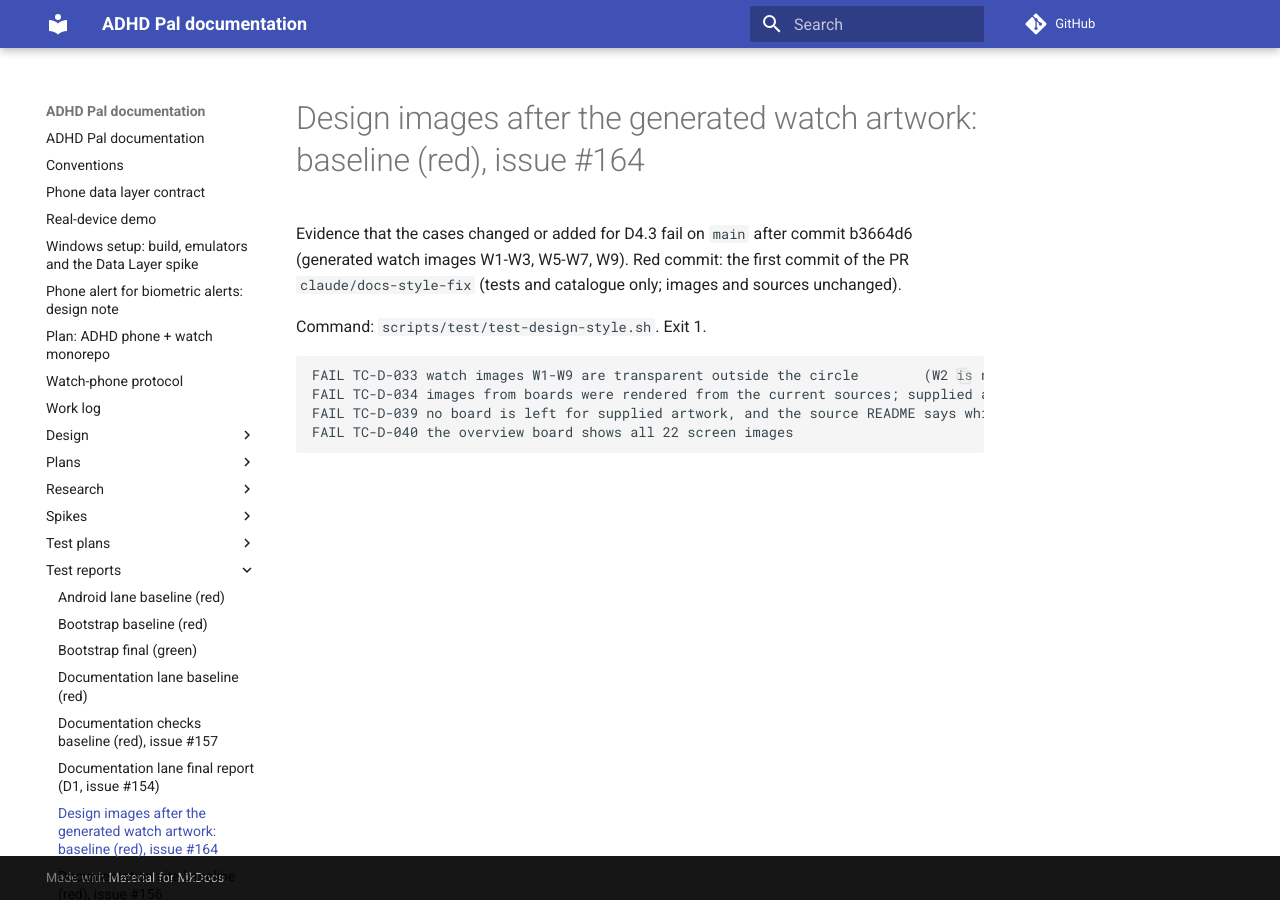
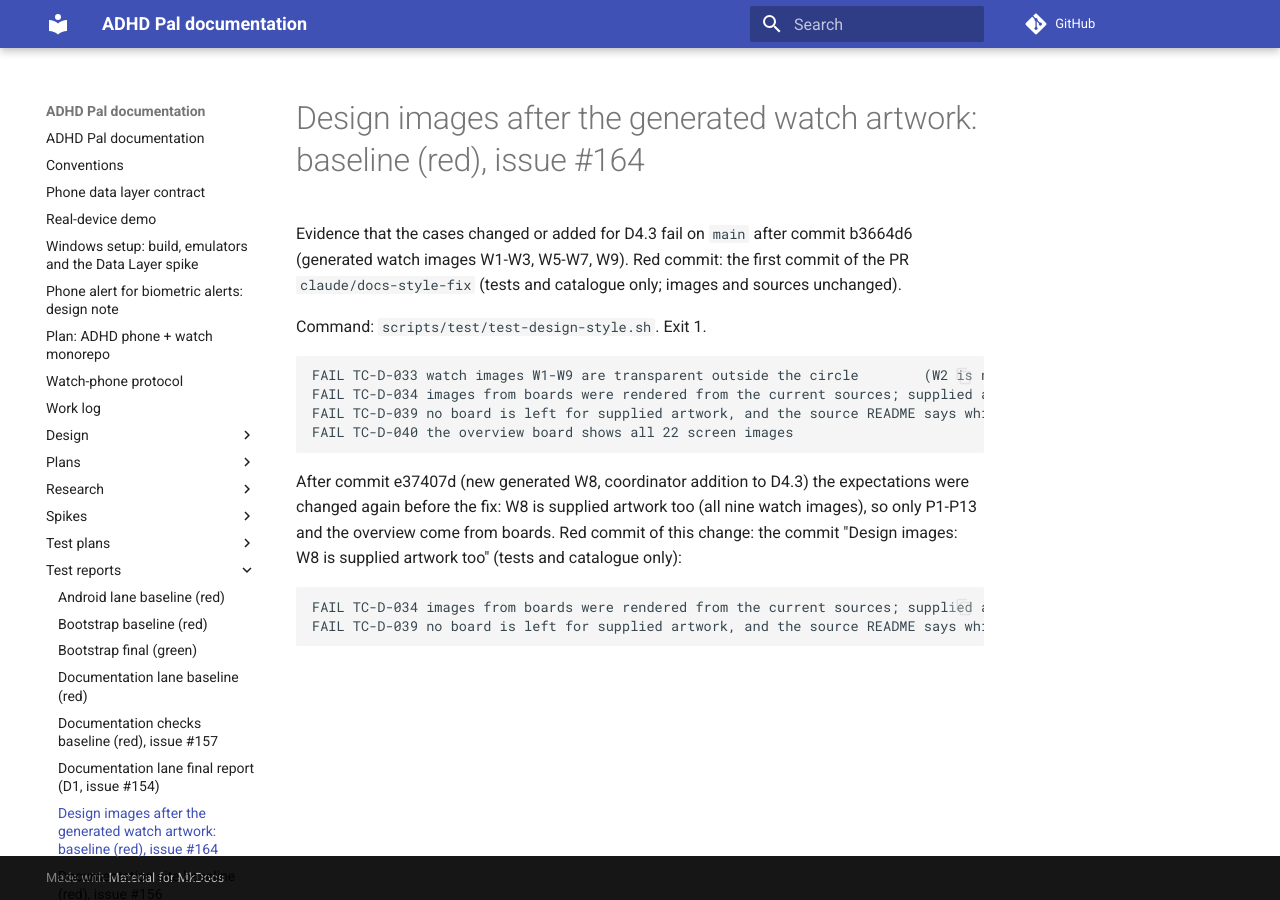
Before and after one commit to shlomoa/my-adhd-pal, an MkDocs documentation site: the page built from docs/test-reports/docs-fix-baseline.md, in a window 1280 px wide. Built offline with MkDocs 1.6.1 and Material for MkDocs 9.7.7, drawn with Linux system fonts in a browser that asks for light colours; comment, search, counter and statistics services are not loaded.

Commit message:
Design images: W8 is supplied artwork too (tests and catalogue first)
Co-Authored-By: Claude Sonnet 5.5 <noreply@anthropic.com>
Claude-Session: https://claude.ai/code/session_0119eKBQkFDJwYDfwmtTQrjB

````diff
--- a/docs/test-reports/docs-fix-baseline.md
+++ b/docs/test-reports/docs-fix-baseline.md
@@ -11,3 +11,12 @@ FAIL TC-D-034 images from boards were rendered from the current sources; supplie
 FAIL TC-D-039 no board is left for supplied artwork, and the source README says which images are supplied
 FAIL TC-D-040 the overview board shows all 22 screen images
 ```
+
+After commit e37407d (new generated W8, coordinator addition to D4.3) the expectations were changed again before the fix: W8 is supplied
+artwork too (all nine watch images), so only P1-P13 and the overview come from boards. Red commit of this change: the commit "Design
+images: W8 is supplied artwork too" (tests and catalogue only):
+
+```
+FAIL TC-D-034 images from boards were rendered from the current sources; supplied artwork is listed as supplied (render manifest)
+FAIL TC-D-039 no board is left for supplied artwork, and the source README says which images are supplied
+```
````
Also changed, not shown: docs/test-plans/docs.md (+2 -2 lines), 1 other file.
